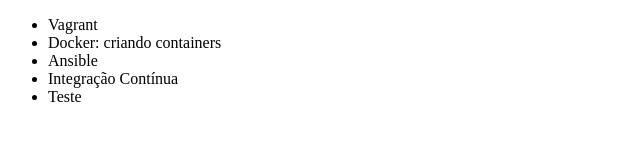
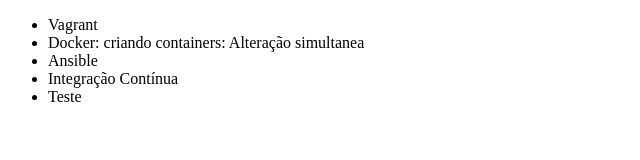
Before and after one commit to gustavo-carmo/git-estudos, a plain HTML site: page index.html in a window 1280 px wide. Shown: the whole page, without its empty margins (0-640 px from the left). Drawn offline with Linux system fonts and the light colour scheme.

Commit message:
Alteração simultanea

```diff
--- a/index.html
+++ b/index.html
@@ -9,7 +9,7 @@
 <body>
     <ul>
         <li>Vagrant</li>
-        <li>Docker: criando containers</li>
+        <li>Docker: criando containers: Alteração simultanea</li>
         <li>Ansible</li>
         <li>Integração Contínua</li>
 	<li>Teste</li>
```
